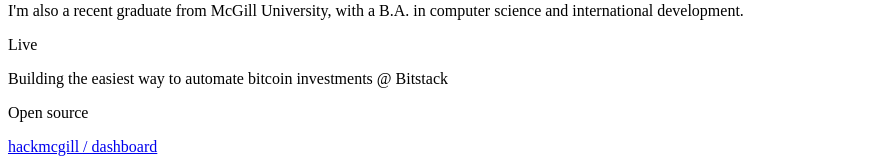
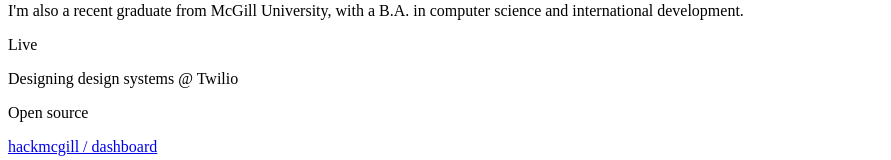
Before and after one commit to loreina/loreina.github.io, a Next.js app: page / in a window 1280 px wide. Both pictures are taken after a click on the element "About". Shown: the part 541-701 px from the top of the page, without its empty margins (0-891 px from the left). Built offline with nearby package versions, Linux system fonts and the light colour scheme.

Commit message:
update live

```diff
--- a/pages/index.jsx
+++ b/pages/index.jsx
@@ -294,8 +294,7 @@ export default function Home() {
                 </p>
               </div>
               <p className="text-cool-600 dark:text-cool-300">
-                Building the easiest way to automate bitcoin investments @
-                Bitstack
+                Designing design systems @ Twilio
               </p>
             </div>
             {/* Open source */}
```
